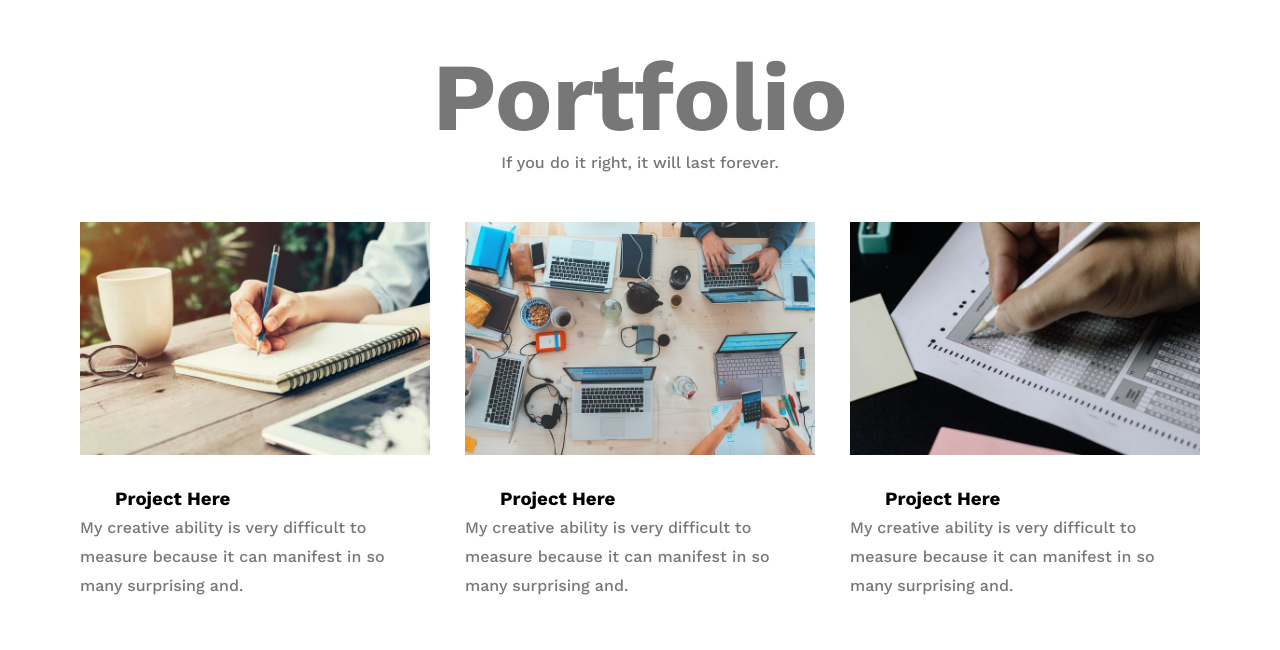
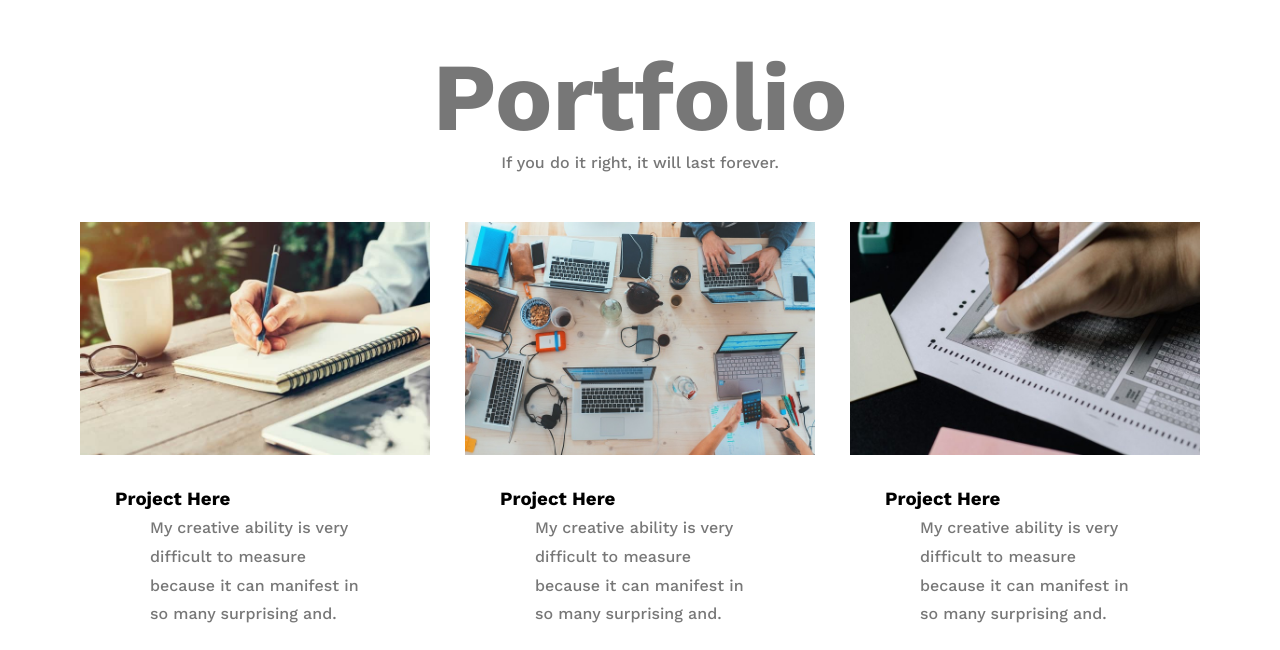
Before and after one commit to SamyBakiri/Website_Template_Clone, a plain HTML site: page index.html in a window 1280 px wide. Shown: the part 2039-2689 px from the top of the page. After the commit the page ends 2668 px from the top, so only its background shows below. Drawn offline with nearby package versions, Linux system fonts and the light colour scheme.

Commit message:
Update index.html

```diff
--- a/index.html
+++ b/index.html
@@ -6,14 +6,14 @@
     <meta name="viewport" content="width=device-width, initial-scale=1.0">
     <title>template 2</title>
     <link rel="stylesheet" href="css/main.css">
-    <link rel="stylesheet" href="css/all.min.css">
+    <!-- <link rel="stylesheet" href="css/all.min.css"> -->
     <!-- Google Fonts -->
     <link rel="preconnect" href="https://fonts.gstatic.com" />
     <link
       href="https://fonts.googleapis.com/css2?family=Work+Sans:wght@200;300;400;500;600;700;800&#038;display=swap"
-      rel="stylesheet"
-    <link rel="stylesheet" href="css/normalaise">
+      rel="stylesheet">
 
+    <link rel="stylesheet" href="css/all.min.css">
 </head>
 <body>
     <header>
@@ -122,22 +122,28 @@
         <div class="portfolio-content">
             <div class="portfolio-card">
                 <img src="assets/portfolio-1.jpg" alt="photo">
+                <div class="img-desc">
                 <h3>Project Here</h3>
                 <p>My creative ability is very difficult to measure because it can manifest in so many surprising and.</p>
+                </div>
 
 
             </div>
             <div class="portfolio-card">
                 <img src="assets/portfolio-2.jpg" alt="photo">
+                <div class="img-desc">
                 <h3>Project Here</h3>
                 <p>My creative ability is very difficult to measure because it can manifest in so many surprising and.</p>
+                </div>
 
 
             </div>
             <div class="portfolio-card">
                 <img src="assets/portfolio-3.jpg" alt="photo">
+                <div class="img-desc">
                 <h3>Project Here</h3>
                 <p>My creative ability is very difficult to measure because it can manifest in so many surprising and.</p>
+                </div>
 
 
             </div>
```
